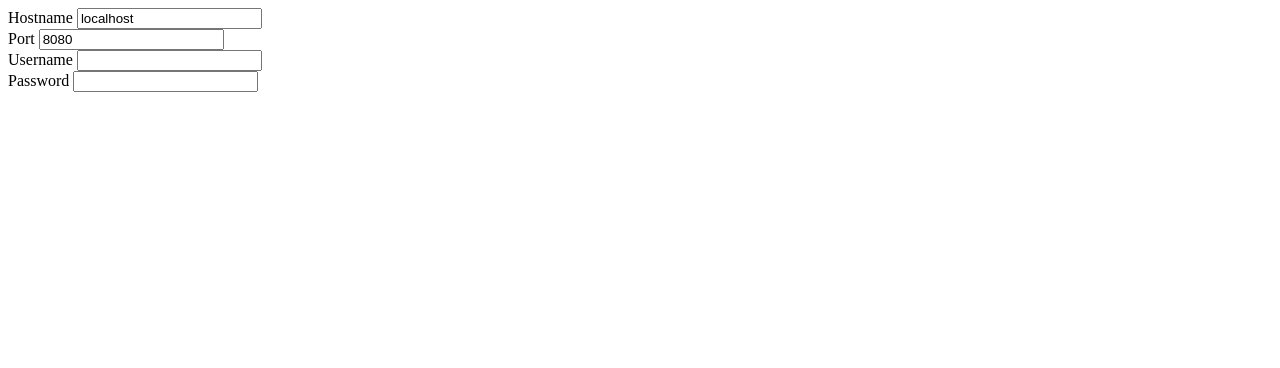
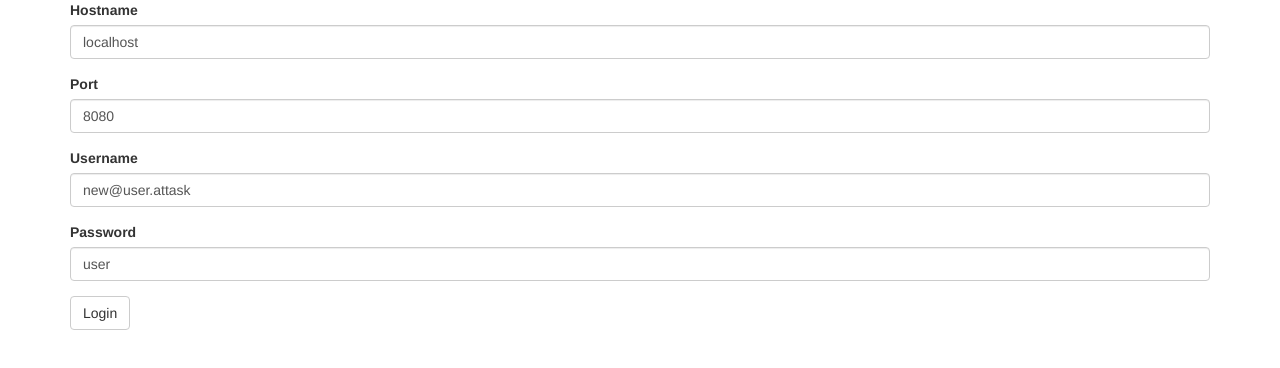
Before and after one commit to Workfront/workfront-api, a website: page examples/browser/login/index.html in a window 1280 px wide. Drawn offline with nearby package versions, Linux system fonts and the light colour scheme.

Commit message:
added login test page

```diff
--- a/examples/browser/login/index.html
+++ b/examples/browser/login/index.html
@@ -3,33 +3,47 @@
 <head lang="en">
 	<meta charset="UTF-8">
 	<title>Login example</title>
+	<link rel="stylesheet" href="//maxcdn.bootstrapcdn.com/bootstrap/3.3.1/css/bootstrap.min.css"/>
+
 	<script src="/dist/api.js"></script>
+	<script>
+		function doLogin() {
+			var host = document.getElementById('hostname').value;
+			var port = document.getElementById('port').value;
+			var username = document.getElementById('username').value;
+			var password = document.getElementById('password').value;
+
+			var instance = window.Api.getInstance({hostname: host, version: '5.0', port: port});
+			instance.login(username, password).then(function(data){
+				console.log(data)
+			}, console.error);
+			return false;
+		}
+	</script>
 </head>
 <body>
-	<div>
-		<label>
-			Hostname
-			<input name="hostname" value="localhost"/>
-		</label>
-	</div>
-	<div>
-		<label>
-			Port
-			<input name="port" value="8080"/>
-		</label>
-	</div>
+	<div class="container">
+		<form onsubmit="return doLogin()">
+			<div class="form-group">
+				<label for="hostname">Hostname</label>
+				<input type="text" class="form-control" id="hostname" value="localhost" placeholder="Hostname to use for connection to AtTask">
+			</div>
+			<div class="form-group">
+				<label for="port">Port</label>
+				<input type="text" class="form-control" id="port" value="8080" placeholder="Port to use for connection to AtTask">
+			</div>
 
-	<div>
-		<label>
-			Username
-			<input name="username"/>
-		</label>
-	</div>
-	<div>
-		<label>
-			Password
-			<input name="password"/>
-		</label>
+			<div class="form-group">
+				<label for="username">Username</label>
+				<input type="text" class="form-control" id="username" value="new@user.attask" placeholder="Your AtTask login">
+			</div>
+			<div class="form-group">
+				<label for="password">Password</label>
+				<input type="text" class="form-control" id="password" value="user" placeholder="Your AtTask password">
+			</div>
+
+			<button type="submit" class="btn btn-default">Login</button>
+		</form>
 	</div>
 </body>
 </html>
--- a/gulpfile.js
+++ b/gulpfile.js
@@ -22,7 +22,7 @@ gulp.task('clean', function(cb) {
  * File will be named as api.js
  */
 gulp.task('build', function() {
-	return browserify('./src/api.js')
+	return browserify('./src/api.js', {standalone: 'Api'})
 		.bundle()
 		.pipe(source('api.js'))
 		.pipe(gulp.dest(BUILD_DIR));
```
Also changed, not shown: dist/api.js.
